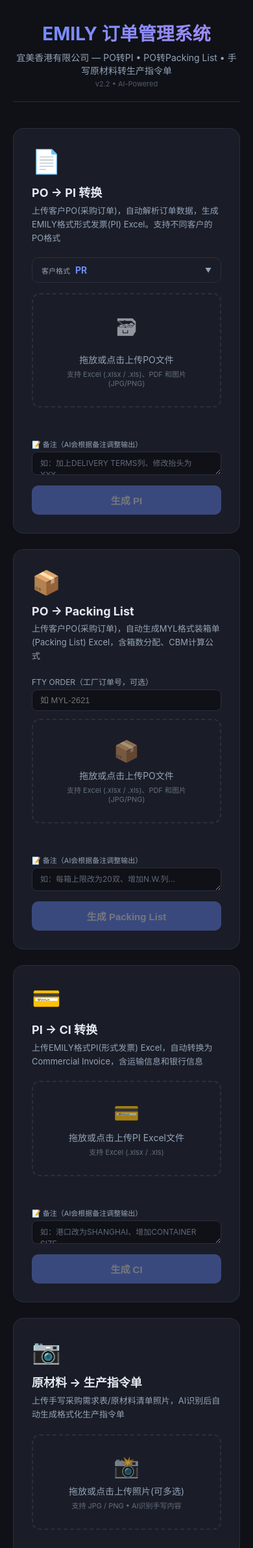
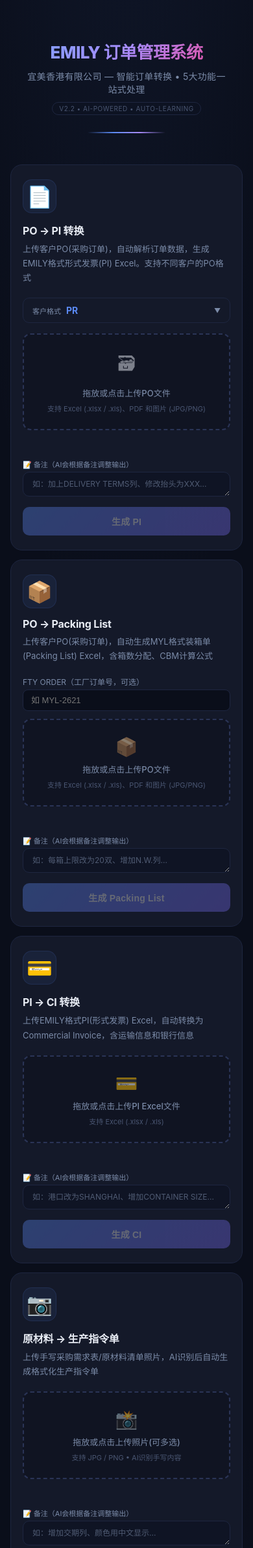
Before and after one commit to sharkomode-netizen/emily-order-system, a Flask app: page / in a window 390 px wide. Shown: the top 2382 px of the page at 65% size. Run offline with Flask 3, Linux system fonts and the light colour scheme.

Commit message:
Redesign frontend: polished dark UI with gradient accents and better spacing
- Deeper color palette with subtle background gradients
- Card hover effects with glow and top accent line
- Icon containers with rounded backgrounds
- Gradient buttons with shadow
- Wrapped output section in card-style container
- Better typography and spacing throughout
- Added footer
- Focus states with glow rings on inputs
- Responsive improvements

Co-Authored-By: Claude Opus 4.6 <noreply@anthropic.com>

```diff
--- a/templates/index.html
+++ b/templates/index.html
@@ -6,181 +6,323 @@
 <title>EMILY 订单管理系统</title>
 <style>
 :root {
-    --bg: #0f1117;
-    --card: #1a1d27;
-    --card-hover: #22263a;
-    --border: #2a2e3f;
-    --primary: #6c8cff;
-    --primary-hover: #8ba4ff;
-    --success: #34d399;
-    --error: #f87171;
-    --warning: #fbbf24;
-    --text: #e2e8f0;
-    --text-dim: #94a3b8;
+    --bg: #0a0e1a;
+    --bg-subtle: #0f1424;
+    --card: #141929;
+    --card-hover: #1a2038;
+    --border: #1e2640;
+    --border-light: #2a3456;
+    --primary: #5b8af5;
+    --primary-hover: #7ba3ff;
+    --primary-glow: rgba(91, 138, 245, 0.15);
+    --success: #22c55e;
+    --success-dim: rgba(34, 197, 94, 0.12);
+    --error: #ef4444;
+    --warning: #f59e0b;
+    --text: #e8ecf4;
+    --text-dim: #7b8ba8;
+    --text-muted: #4a5672;
     --accent: #a78bfa;
+    --accent-pink: #ec4899;
+    --radius: 14px;
+    --shadow-sm: 0 2px 8px rgba(0,0,0,0.15);
+    --shadow-md: 0 4px 20px rgba(0,0,0,0.25);
+    --shadow-lg: 0 8px 40px rgba(0,0,0,0.35);
 }
 
 * { margin: 0; padding: 0; box-sizing: border-box; }
 
 body {
-    font-family: -apple-system, BlinkMacSystemFont, "Segoe UI", Roboto, sans-serif;
+    font-family: -apple-system, BlinkMacSystemFont, "SF Pro Display", "Segoe UI", Roboto, sans-serif;
     background: var(--bg);
     color: var(--text);
     min-height: 100vh;
+    background-image:
+        radial-gradient(ellipse 80% 50% at 50% -20%, rgba(91,138,245,0.08), transparent),
+        radial-gradient(ellipse 60% 40% at 80% 100%, rgba(167,139,250,0.05), transparent);
 }
 
-.container { max-width: 1100px; margin: 0 auto; padding: 30px 20px; }
+.container { max-width: 1200px; margin: 0 auto; padding: 40px 24px 60px; }
 
+/* ===== Header ===== */
 .header {
     text-align: center;
-    margin-bottom: 40px;
-    padding-bottom: 20px;
-    border-bottom: 1px solid var(--border);
+    margin-bottom: 48px;
+    padding: 36px 20px 28px;
+    position: relative;
+}
+.header::after {
+    content: '';
+    position: absolute;
+    bottom: 0;
+    left: 50%;
+    transform: translateX(-50%);
+    width: 120px;
+    height: 2px;
+    background: linear-gradient(90deg, transparent, var(--primary), var(--accent), transparent);
+    border-radius: 2px;
 }
 .header h1 {
-    font-size: 28px;
-    font-weight: 700;
-    background: linear-gradient(135deg, var(--primary), var(--accent));
+    font-size: 32px;
+    font-weight: 800;
+    letter-spacing: -0.5px;
+    background: linear-gradient(135deg, #7ba3ff 0%, #a78bfa 50%, #ec4899 100%);
     -webkit-background-clip: text;
     -webkit-text-fill-color: transparent;
-    margin-bottom: 8px;
+    margin-bottom: 10px;
 }
-.header p { color: var(--text-dim); font-size: 14px; }
-.header .version { font-size: 11px; color: var(--text-dim); opacity: 0.5; margin-top: 4px; }
+.header p { color: var(--text-dim); font-size: 14px; letter-spacing: 0.3px; }
+.header .version {
+    display: inline-block;
+    font-size: 10px;
+    color: var(--text-muted);
+    margin-top: 10px;
+    padding: 3px 10px;
+    border: 1px solid var(--border);
+    border-radius: 20px;
+    letter-spacing: 0.5px;
+    text-transform: uppercase;
+}
 
+/* ===== Flash Messages ===== */
 .flash {
-    padding: 12px 16px;
-    border-radius: 8px;
+    padding: 14px 18px;
+    border-radius: var(--radius);
     margin-bottom: 16px;
     font-size: 14px;
     display: flex;
     align-items: center;
-    gap: 8px;
-    animation: slideIn 0.3s ease;
+    gap: 10px;
+    animation: slideIn 0.35s cubic-bezier(0.16,1,0.3,1);
+    backdrop-filter: blur(8px);
 }
-@keyframes slideIn { from { opacity: 0; transform: translateY(-10px); } to { opacity: 1; transform: translateY(0); } }
-.flash.success { background: rgba(52, 211, 153, 0.1); border: 1px solid rgba(52, 211, 153, 0.3); color: var(--success); }
-.flash.error { background: rgba(248, 113, 113, 0.1); border: 1px solid rgba(248, 113, 113, 0.3); color: var(--error); }
+@keyframes slideIn { from { opacity: 0; transform: translateY(-12px); } to { opacity: 1; transform: translateY(0); } }
+.flash.success { background: rgba(34, 197, 94, 0.08); border: 1px solid rgba(34, 197, 94, 0.25); color: var(--success); }
+.flash.error { background: rgba(239, 68, 68, 0.08); border: 1px solid rgba(239, 68, 68, 0.25); color: var(--error); }
 
-.cards { display: grid; grid-template-columns: repeat(3, 1fr); gap: 24px; margin-bottom: 40px; }
+/* ===== Cards Grid ===== */
+.cards {
+    display: grid;
+    grid-template-columns: repeat(3, 1fr);
+    gap: 20px;
+    margin-bottom: 48px;
+}
 .card {
     background: var(--card);
     border: 1px solid var(--border);
-    border-radius: 16px;
-    padding: 28px;
-    transition: all 0.2s;
+    border-radius: 18px;
+    padding: 28px 24px;
+    transition: all 0.3s cubic-bezier(0.16,1,0.3,1);
+    position: relative;
+    overflow: hidden;
 }
-.card:hover { border-color: var(--primary); box-shadow: 0 0 20px rgba(108, 140, 255, 0.08); }
-.card-icon { font-size: 36px; margin-bottom: 12px; }
-.card h2 { font-size: 18px; margin-bottom: 6px; }
-.card .desc { font-size: 13px; color: var(--text-dim); margin-bottom: 20px; line-height: 1.6; }
+.card::before {
+    content: '';
+    position: absolute;
+    top: 0; left: 0; right: 0;
+    height: 3px;
+    background: linear-gradient(90deg, var(--primary), var(--accent));
+    opacity: 0;
+    transition: opacity 0.3s;
+}
+.card:hover {
+    border-color: var(--border-light);
+    box-shadow: var(--shadow-md), 0 0 30px var(--primary-glow);
+    transform: translateY(-2px);
+}
+.card:hover::before { opacity: 1; }
+.card-icon {
+    font-size: 32px;
+    margin-bottom: 14px;
+    display: inline-flex;
+    align-items: center;
+    justify-content: center;
+    width: 52px;
+    height: 52px;
+    border-radius: 14px;
+    background: rgba(91, 138, 245, 0.08);
+    border: 1px solid rgba(91, 138, 245, 0.12);
+}
+.card h2 {
+    font-size: 16px;
+    font-weight: 700;
+    margin-bottom: 6px;
+    letter-spacing: -0.2px;
+}
+.card .desc {
+    font-size: 13px;
+    color: var(--text-dim);
+    margin-bottom: 20px;
+    line-height: 1.7;
+}
 
+/* ===== Upload Area ===== */
 .upload-area {
-    border: 2px dashed var(--border);
+    border: 2px dashed var(--border-light);
     border-radius: 12px;
-    padding: 28px;
+    padding: 24px 16px;
     text-align: center;
     cursor: pointer;
-    transition: all 0.2s;
+    transition: all 0.25s;
     position: relative;
-    margin-bottom: 16px;
+    margin-bottom: 14px;
+    background: rgba(10, 14, 26, 0.4);
 }
-.upload-area:hover { border-color: var(--primary); background: rgba(108, 140, 255, 0.03); }
-.upload-area.dragover { border-color: var(--primary); background: rgba(108, 140, 255, 0.08); }
-.upload-area.has-file { border-color: var(--success); border-style: solid; background: rgba(52, 211, 153, 0.05); }
+.upload-area:hover { border-color: var(--primary); background: rgba(91,138,245,0.04); }
+.upload-area.dragover { border-color: var(--primary); background: rgba(91,138,245,0.08); box-shadow: 0 0 20px var(--primary-glow); }
+.upload-area.has-file { border-color: var(--success); border-style: solid; background: var(--success-dim); }
 .upload-area input[type="file"] { position: absolute; inset: 0; opacity: 0; cursor: pointer; }
-.upload-area .icon { font-size: 32px; margin-bottom: 8px; opacity: 0.6; }
-.upload-area .label { font-size: 14px; color: var(--text-dim); }
-.upload-area .formats { font-size: 11px; color: var(--text-dim); margin-top: 4px; opacity: 0.6; }
+.upload-area .icon { font-size: 28px; margin-bottom: 8px; opacity: 0.5; }
+.upload-area .label { font-size: 13px; color: var(--text-dim); font-weight: 500; }
+.upload-area .formats { font-size: 11px; color: var(--text-muted); margin-top: 6px; }
 
 .file-list {
-    font-size: 13px;
+    font-size: 12px;
     color: var(--success);
     margin-bottom: 12px;
-    min-height: 20px;
+    min-height: 18px;
     transition: all 0.2s;
+    font-weight: 500;
 }
 
+/* ===== Buttons ===== */
 .btn {
     display: inline-block;
     padding: 12px 24px;
     border: none;
     border-radius: 10px;
-    font-size: 15px;
+    font-size: 14px;
     font-weight: 600;
     cursor: pointer;
-    transition: all 0.2s;
+    transition: all 0.25s cubic-bezier(0.16,1,0.3,1);
     text-align: center;
+    letter-spacing: 0.2px;
 }
 .btn-block { display: block; width: 100%; }
-.btn-primary { background: var(--primary); color: #fff; }
-.btn-primary:hover { background: var(--primary-hover); transform: translateY(-1px); }
-.btn-primary:disabled { opacity: 0.4; cursor: not-allowed; transform: none; }
-.btn-primary.loading { background: var(--accent); }
-.btn-danger { background: transparent; color: var(--error); border: 1px solid var(--border); font-size: 12px; padding: 6px 16px; }
-.btn-danger:hover { border-color: var(--error); }
+.btn-primary {
+    background: linear-gradient(135deg, var(--primary), #7b6cf5);
+    color: #fff;
+    box-shadow: 0 2px 12px rgba(91,138,245,0.25);
+}
+.btn-primary:hover { transform: translateY(-1px); box-shadow: 0 4px 20px rgba(91,138,245,0.35); filter: brightness(1.1); }
+.btn-primary:disabled { opacity: 0.35; cursor: not-allowed; transform: none; box-shadow: none; filter: none; }
+.btn-primary.loading { background: linear-gradient(135deg, var(--accent), var(--accent-pink)); }
+.btn-danger {
+    background: transparent;
+    color: var(--text-dim);
+    border: 1px solid var(--border);
+    font-size: 12px;
+    padding: 6px 16px;
+    border-radius: 8px;
+}
+.btn-danger:hover { border-color: var(--error); color: var(--error); }
 
+/* ===== Output Section ===== */
+.output-section {
+    background: var(--card);
+    border: 1px solid var(--border);
+    border-radius: 18px;
+    padding: 24px;
+    margin-bottom: 24px;
+}
 .output-section .section-header {
-    display: flex; align-items: center; justify-content: space-between; margin-bottom: 16px;
+    display: flex; align-items: center; justify-content: space-between; margin-bottom: 20px;
 }
-.output-section .section-header h2 { font-size: 18px; display: flex; align-items: center; gap: 8px; margin: 0; }
+.output-section .section-header h2 {
+    font-size: 17px;
+    font-weight: 700;
+    display: flex;
+    align-items: center;
+    gap: 8px;
+    margin: 0;
+}
 
-.file-table { width: 100%; border-collapse: collapse; }
+.file-table { width: 100%; border-collapse: separate; border-spacing: 0; }
 .file-table th {
-    text-align: left; padding: 10px 12px; font-size: 12px;
-    color: var(--text-dim); text-transform: uppercase; letter-spacing: 0.5px;
+    text-align: left; padding: 10px 14px; font-size: 11px;
+    color: var(--text-muted); text-transform: uppercase; letter-spacing: 0.8px; font-weight: 600;
     border-bottom: 1px solid var(--border);
 }
-.file-table td { padding: 10px 12px; font-size: 13px; border-bottom: 1px solid var(--border); }
-.file-table tr:hover td { background: var(--card-hover); }
+.file-table td {
+    padding: 12px 14px; font-size: 13px; border-bottom: 1px solid var(--border);
+    transition: background 0.15s;
+}
+.file-table tr:hover td { background: rgba(91,138,245,0.03); }
 
-.file-name { color: var(--primary); text-decoration: none; font-weight: 500; }
+.file-name { color: var(--primary); text-decoration: none; font-weight: 600; font-size: 13px; }
 .file-name:hover { color: var(--primary-hover); text-decoration: underline; }
 
-.file-actions { display: flex; gap: 8px; }
+.file-actions { display: flex; gap: 6px; }
 .file-actions a, .file-actions button {
-    padding: 4px 12px; border-radius: 6px; font-size: 12px;
+    padding: 5px 12px; border-radius: 7px; font-size: 12px; font-weight: 500;
     text-decoration: none; border: 1px solid var(--border);
     background: transparent; color: var(--text-dim); cursor: pointer; transition: all 0.15s;
 }
-.file-actions a:hover { border-color: var(--primary); color: var(--primary); }
-.file-actions button.del:hover { border-color: var(--error); color: var(--error); }
+.file-actions a:hover { border-color: var(--primary); color: var(--primary); background: rgba(91,138,245,0.05); }
+.file-actions button.del:hover { border-color: var(--error); color: var(--error); background: rgba(239,68,68,0.05); }
 
 .badge {
-    display: inline-block; padding: 2px 8px; border-radius: 4px;
-    font-size: 11px; font-weight: 600;
+    display: inline-block; padding: 3px 10px; border-radius: 6px;
+    font-size: 11px; font-weight: 600; letter-spacing: 0.3px;
 }
-.badge-po { background: rgba(108, 140, 255, 0.15); color: var(--primary); }
-.badge-prod { background: rgba(167, 139, 250, 0.15); color: var(--accent); }
-.badge-data { background: rgba(251, 191, 36, 0.15); color: var(--warning); }
+.badge-po { background: rgba(91, 138, 245, 0.12); color: var(--primary); }
+.badge-prod { background: rgba(167, 139, 250, 0.12); color: var(--accent); }
+.badge-data { background: rgba(245, 158, 11, 0.12); color: var(--warning); }
 
 .empty {
-    text-align: center; padding: 40px; color: var(--text-dim); font-size: 14px;
-    border: 1px dashed var(--border); border-radius: 12px;
+    text-align: center; padding: 48px 20px; color: var(--text-muted); font-size: 14px;
+    border: 1px dashed var(--border); border-radius: 14px;
+    background: rgba(10,14,26,0.3);
 }
 
+/* ===== Stats ===== */
 .stats {
-    display: grid; grid-template-columns: repeat(3, 1fr); gap: 12px; margin-bottom: 24px;
+    display: grid; grid-template-columns: repeat(3, 1fr); gap: 14px; margin-bottom: 28px;
 }
 .stat {
-    background: var(--card); border: 1px solid var(--border); border-radius: 10px;
-    padding: 16px; text-align: center;
+    background: var(--card); border: 1px solid var(--border); border-radius: 12px;
+    padding: 18px; text-align: center;
+    transition: border-color 0.2s;
 }
-.stat .num { font-size: 24px; font-weight: 700; color: var(--primary); }
-.stat .label { font-size: 11px; color: var(--text-dim); margin-top: 4px; }
+.stat:hover { border-color: var(--border-light); }
+.stat .num {
+    font-size: 28px;
+    font-weight: 800;
+    background: linear-gradient(135deg, var(--primary), var(--accent));
+    -webkit-background-clip: text;
+    -webkit-text-fill-color: transparent;
+}
+.stat .label { font-size: 11px; color: var(--text-muted); margin-top: 4px; letter-spacing: 0.5px; text-transform: uppercase; }
 
+/* ===== Footer ===== */
+.footer {
+    text-align: center;
+    padding: 32px 20px 0;
+    margin-top: 40px;
+    border-top: 1px solid var(--border);
+    color: var(--text-muted);
+    font-size: 12px;
+}
+.footer span { opacity: 0.6; }
+
+/* ===== Responsive ===== */
 @media (max-width: 1024px) {
-    .cards { grid-template-columns: 1fr 1fr; }
+    .cards { grid-template-columns: 1fr 1fr; gap: 16px; }
 }
 @media (max-width: 768px) {
-    .cards { grid-template-columns: 1fr; }
+    .container { padding: 24px 16px 40px; }
+    .cards { grid-template-columns: 1fr; gap: 14px; }
     .stats { grid-template-columns: 1fr; }
+    .header h1 { font-size: 26px; }
+    .card { padding: 22px 18px; }
+    .output-section { padding: 18px; }
 }
 .brand-input {
-    width: 100%; padding: 8px 12px; border-radius: 8px; border: 1px solid var(--border);
-    background: var(--bg); color: var(--text); font-size: 13px; margin-bottom: 12px;
+    width: 100%; padding: 9px 14px; border-radius: 10px; border: 1px solid var(--border);
+    background: var(--bg-subtle); color: var(--text); font-size: 13px; margin-bottom: 12px;
+    transition: border-color 0.2s;
 }
-.brand-input:focus { border-color: var(--primary); outline: none; }
+.brand-input:focus { border-color: var(--primary); outline: none; box-shadow: 0 0 0 3px var(--primary-glow); }
 
 .format-selector { margin-bottom: 16px; position: relative; }
 .format-dropdown-trigger {
@@ -244,7 +386,7 @@ body {
 
 /* Feedback Widget */
 .feedback-section {
-    margin-top: 40px; border: 1px solid var(--border); border-radius: 16px;
+    margin-top: 24px; border: 1px solid var(--border); border-radius: 18px;
     background: var(--card); overflow: hidden;
 }
 .feedback-toggle {
@@ -272,11 +414,12 @@ body {
 .fb-cat:hover { border-color: var(--primary); color: var(--primary); }
 .fb-cat.active { border-color: var(--primary); background: rgba(108,140,255,0.12); color: var(--primary); font-weight: 600; }
 .feedback-textarea {
-    width: 100%; padding: 12px; border-radius: 10px; border: 1px solid var(--border);
-    background: var(--bg); color: var(--text); font-size: 13px; resize: vertical;
+    width: 100%; padding: 12px 14px; border-radius: 10px; border: 1px solid var(--border);
+    background: var(--bg-subtle); color: var(--text); font-size: 13px; resize: vertical;
     font-family: inherit; line-height: 1.5; min-height: 80px;
+    transition: border-color 0.2s;
 }
-.feedback-textarea:focus { border-color: var(--primary); outline: none; }
+.feedback-textarea:focus { border-color: var(--primary); outline: none; box-shadow: 0 0 0 3px var(--primary-glow); }
 .feedback-bottom {
     display: flex; align-items: center; justify-content: space-between; margin-top: 10px;
 }
@@ -335,11 +478,12 @@ body {
     margin-bottom: 12px;
 }
 .notes-area textarea {
-    width: 100%; padding: 8px 12px; border-radius: 8px; border: 1px solid var(--border);
-    background: var(--bg); color: var(--text); font-size: 12px; resize: vertical;
+    width: 100%; padding: 9px 14px; border-radius: 10px; border: 1px solid var(--border);
+    background: var(--bg-subtle); color: var(--text); font-size: 12px; resize: vertical;
     font-family: inherit; line-height: 1.5; min-height: 36px; max-height: 120px;
+    transition: border-color 0.2s;
 }
-.notes-area textarea:focus { border-color: var(--primary); outline: none; }
+.notes-area textarea:focus { border-color: var(--primary); outline: none; box-shadow: 0 0 0 3px var(--primary-glow); }
 .notes-area textarea::placeholder { color: var(--text-dim); opacity: 0.6; }
 .notes-label { font-size: 11px; color: var(--text-dim); margin-bottom: 4px; display: flex; align-items: center; gap: 4px; }
 .training-hint {
@@ -378,8 +522,8 @@ body {
 
 <div class="header">
     <h1>EMILY 订单管理系统</h1>
-    <p>宜美香港有限公司 &mdash; PO转PI &bull; PO转Packing List &bull; 手写原材料转生产指令单</p>
-    <div class="version">v2.2 &bull; AI-Powered</div>
+    <p>宜美香港有限公司 &mdash; 智能订单转换 &bull; 5大功能一站式处理</p>
+    <div class="version">v2.2 &bull; AI-Powered &bull; Auto-Learning</div>
 </div>
 
 {% with messages = get_flashed_messages(with_categories=true) %}
@@ -550,15 +694,15 @@ body {
         <tr>
             <td><a href="/download/{{ f.name }}" class="file-name">{{ f.name }}</a></td>
             <td>
-                {% if f.name.startswith('PackingList_') %}<span class="badge badge-po" style="background:rgba(251,191,36,0.15);color:#f59e0b">装箱单</span>
-                {% elif f.name.startswith('CI_') %}<span class="badge badge-po" style="background:rgba(168,85,247,0.15);color:#a855f7">CI</span>
+                {% if f.name.startswith('PackingList_') %}<span class="badge" style="background:rgba(245,158,11,0.12);color:#f59e0b">装箱单</span>
+                {% elif f.name.startswith('CI_') %}<span class="badge" style="background:rgba(168,85,247,0.12);color:#a855f7">CI</span>
                 {% elif f.name.endswith('.xlsx') %}<span class="badge badge-po">PI</span>
                 {% elif f.name.endswith('.html') %}<span class="badge badge-prod">生产指令单</span>
                 {% elif '_data' in f.name %}<span class="badge badge-data">数据</span>
                 {% endif %}
             </td>
-            <td>{{ f.size }}</td>
-            <td>{{ f.time }}</td>
+            <td style="color:var(--text-dim)">{{ f.size }}</td>
+            <td style="color:var(--text-dim)">{{ f.time }}</td>
             <td class="file-actions">
                 <a href="/download/{{ f.name }}">下载</a>
                 {% if f.name.endswith('.html') %}<a href="/preview/{{ f.name }}" target="_blank">预览</a>{% endif %}
@@ -571,7 +715,7 @@ body {
         </tbody>
     </table>
     {% else %}
-    <div class="empty">暂无生成文件，上传PO或原材料照片开始使用</div>
+    <div class="empty">暂无生成文件 &mdash; 上传PO或原材料照片开始使用</div>
     {% endif %}
 </div>
 
@@ -657,6 +801,10 @@ body {
         </div>
         <div class="feedback-status" id="feedbackStatus"></div>
     </div>
+</div>
+
+<div class="footer">
+    <span>EMILY Order System &copy; 2025 宜美香港有限公司</span>
 </div>
 
 </div>
```
